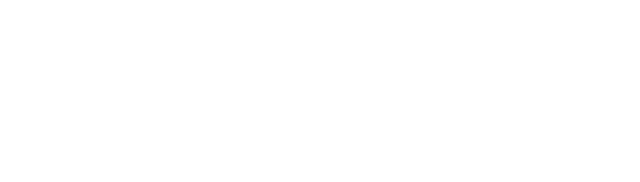
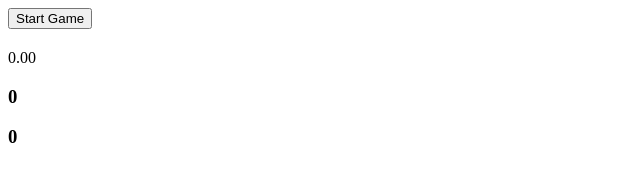
Before and after one commit to IsaacJCarnes/word-guess-game, a plain HTML site: page index.html in a window 1280 px wide. Shown: the whole page, without its empty margins (0-640 px from the left). Drawn offline with Linux system fonts and the light colour scheme.

Commit message:
Added html sections

```diff
--- a/index.html
+++ b/index.html
@@ -9,7 +9,16 @@
 
 </head>
 <body>
-
+    <button id="startButton" onclick="startGame()">Start Game</button>
+    <section id="guessArea">
+        <h2 id="wordToGuess"></h2>
+        <h2 id="underscores"></h2>
+    </section>
+    <p id="timer">0.00</p>
+    <section id="stats">
+        <h3 id="winStat">0</h3>
+        <h3 id="lossStat">0</h3>
+    </section>
     <script src="main.js"></script>
 </body>
 </html>
```
